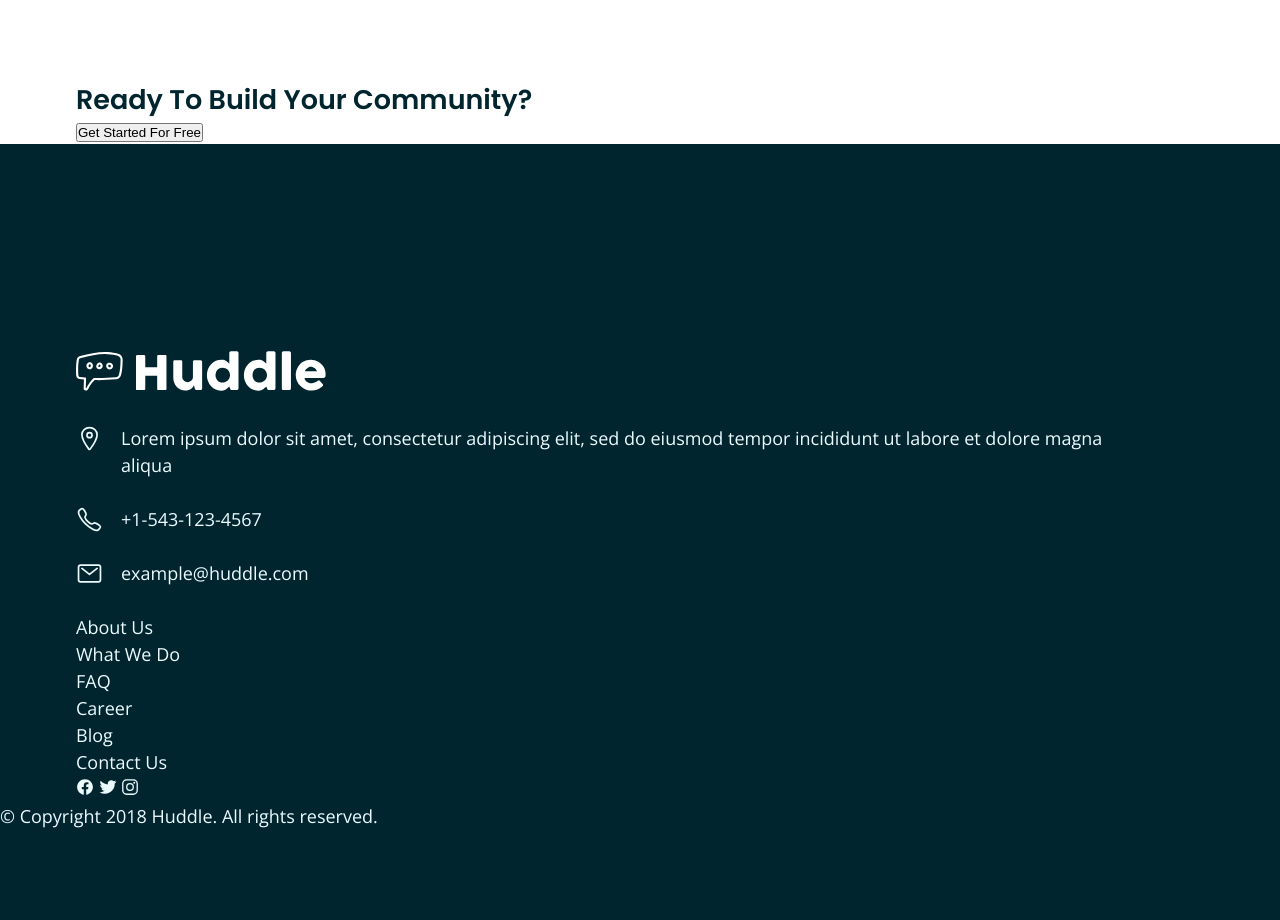
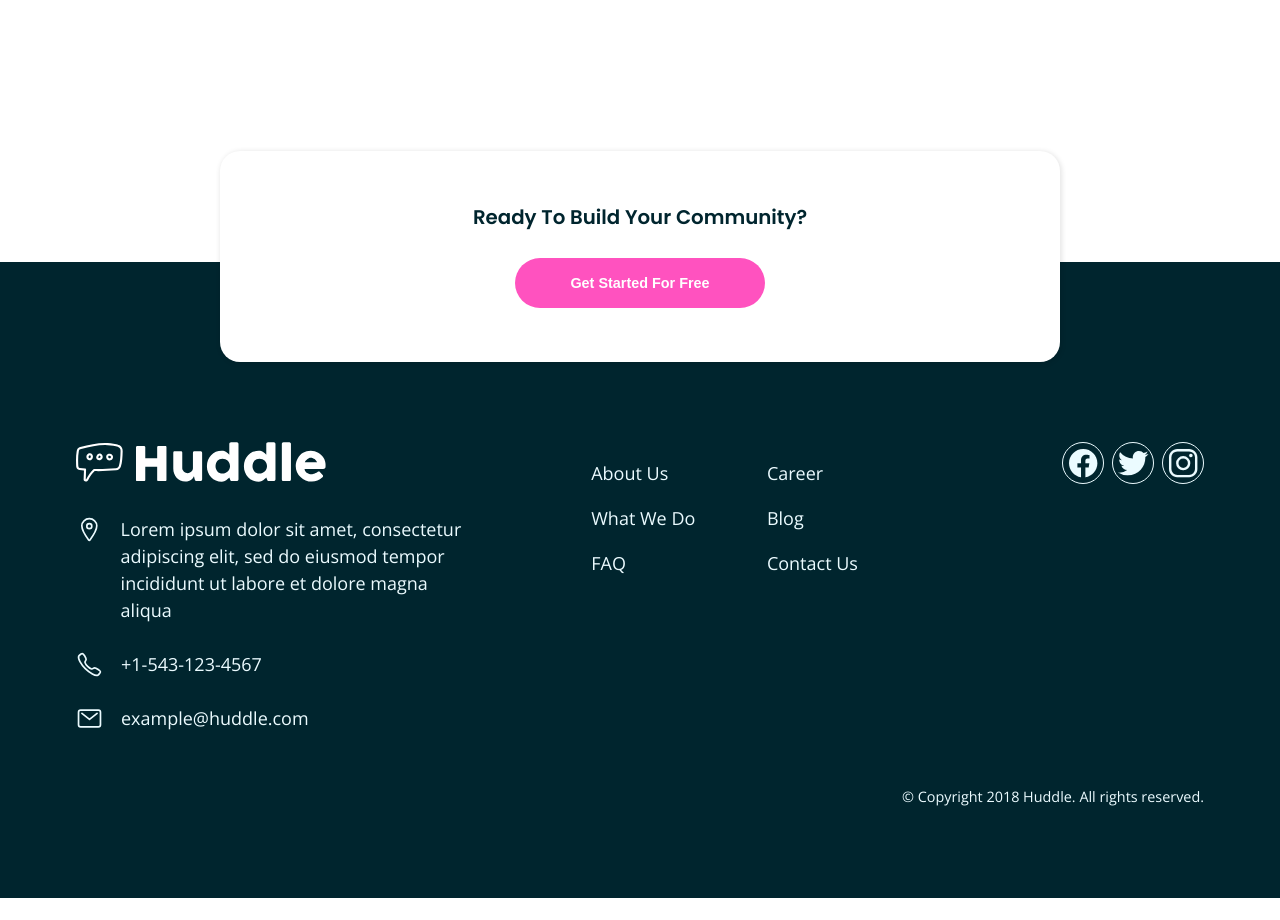
Before and after one commit to godwinopara/huddle.github.io, a plain HTML site: page index.html in a window 1280 px wide. Shown: the part 2480-3400 px from the top of the page. After the commit the page ends 3378 px from the top, so only its background shows below. Drawn offline with nearby package versions, Linux system fonts and the light colour scheme.

```diff
--- a/index.html
+++ b/index.html
@@ -75,7 +75,7 @@
 
     <footer>
       <div class="footer-wrapper container">
-        <div class="footer-wrapper_contact">
+        <div class="footer-wrapper_contact contact">
           <img src="./images/footer-logo.svg" alt="" />
           <address>
             <p>
@@ -93,7 +93,7 @@
           </address>
         </div>
 
-        <div>
+        <div class="footer-links">
           <ul>
             <li>About Us</li>
             <li>What We Do</li>
@@ -108,13 +108,13 @@
         </div>
 
         <div class="social-links">
-          <ion-icon name="logo-facebook"></ion-icon>
-          <ion-icon name="logo-twitter"></ion-icon>
-          <ion-icon name="logo-instagram"></ion-icon>
+          <ion-icon name="logo-facebook" class="social"></ion-icon>
+          <ion-icon name="logo-twitter" class="social"></ion-icon>
+          <ion-icon name="logo-instagram" class="social"></ion-icon>
         </div>
       </div>
 
-      <p>&copy; Copyright 2018 Huddle. All rights reserved.</p>
+      <p class="copyright container">&copy; Copyright 2018 Huddle. All rights reserved.</p>
     </footer>
 
     <script type="module" src="https://unpkg.com/ionicons@5.5.2/dist/ionicons/ionicons.esm.js"></script>
--- a/main.css
+++ b/main.css
@@ -26,6 +26,10 @@
   font-weight: 400;
   line-height: 1.5;
   color: var(--dark-cyan);
+}
+
+button {
+  cursor: pointer;
 }
 
 h1,
@@ -72,7 +76,7 @@
 
 nav img {
   height: 25px;
-  width: 130px;
+  width: 150px;
 }
 
 nav button {
@@ -169,11 +173,14 @@
 }
 
 /* ======================================================= */
-/* =================== GROW TOGETHER ===================== */
+/* ====================== MAIN =========================== */
 /* ======================================================= */
+main {
+  position: relative;
+}
 
 .card-wrapper {
-  padding: 5rem 0;
+  padding: 5rem 0 15rem;
 }
 
 .card {
@@ -221,7 +228,47 @@
 /* ==================================================== */
 /* ==================================================== */
 
+.community {
+  position: absolute;
+  background-color: var(--white);
+  box-shadow: 1px 1px 5px 1px var(--box-shadow);
+  -webkit-box-shadow: 1px 1px 5px 1px var(--box-shadow);
+  -moz-box-shadow: 1px 1px 5px 1px var(--box-shadow);
+  left: 18px;
+  right: 18px;
+  bottom: -100px;
+  margin-left: auto;
+  margin-right: auto;
+  text-align: center;
+  padding: 3rem 1rem;
+  border-radius: 20px;
+}
+
+.community h2 {
+  font-size: 1.1rem;
+}
+
+.community button {
+  height: 50px;
+  width: 250px;
+  background-color: var(--pink);
+  border: none;
+  outline: none;
+  margin-top: 1.5rem;
+  border-radius: 50px;
+  font-weight: 700;
+  font-size: 0.8rem;
+  color: var(--white);
+}
+
+@media screen and (min-width: 768px) {
+  .community {
+    width: 70%;
+  }
+}
+
 /* =================================================== */
+/* ================== FOOTER ======================== */
 /* ================================================== */
 
 footer {
@@ -232,6 +279,7 @@
 
 footer address {
   font-style: normal;
+  margin-bottom: 3rem;
 }
 
 address p {
@@ -253,3 +301,66 @@
   width: 250px;
   margin: 1.5rem 0;
 }
+
+.footer-links {
+  margin-bottom: 3rem;
+}
+
+.footer-links li {
+  margin: 1rem 0;
+  cursor: pointer;
+}
+
+.social-links {
+  text-align: center;
+  font-size: 1.8rem;
+  margin-bottom: 1rem;
+}
+
+.social {
+  border: 1px solid var(--pale-cyan);
+  border-radius: 100%;
+  padding: 0.2rem;
+  cursor: pointer;
+}
+
+.copyright {
+  text-align: center;
+  font-size: 0.8rem;
+}
+
+@media screen and (min-width: 1024px) {
+  .footer-wrapper {
+    /* display: grid;
+    grid-template-columns: repeat(3, 1fr);
+    align-items: flex-start; */
+    display: flex;
+    justify-content: space-between;
+    align-items: flex-start;
+  }
+
+  .footer-wrapper_contact img {
+    margin: 0 0 1.5rem;
+  }
+
+  .contact {
+    width: 35%;
+  }
+
+  .footer-links {
+    display: flex;
+    justify-content: space-around;
+    text-align: left;
+    width: 30%;
+  }
+
+  .social-links {
+    margin: 0;
+    width: 20%;
+    text-align: right;
+  }
+
+  .copyright {
+    text-align: right;
+  }
+}
```
